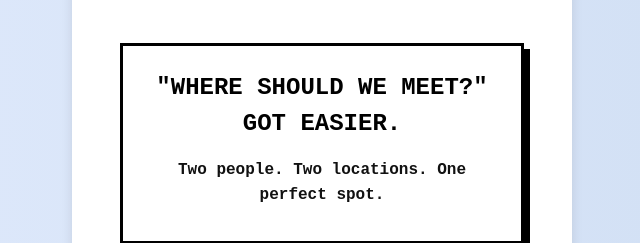
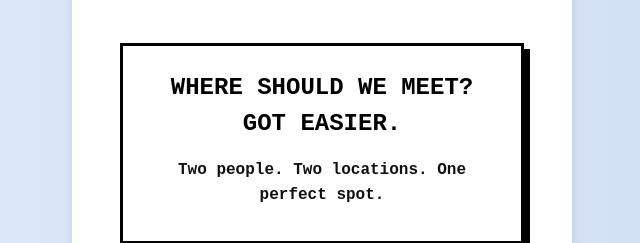
Before and after one commit to dhruv0251/meetmid, a Next.js app: page / in a window 1280 px wide. Shown: the part 222-465 px from the top of the page, without its empty margins (318-958 px from the left). Built offline with nearby package versions, Linux system fonts and the light colour scheme.

Commit message:
Fix quotes issue

```diff
--- a/pages/index.js
+++ b/pages/index.js
@@ -79,7 +79,7 @@ const handleSubmit = async () => {
     height={300}
   />
   <div style={styles.descriptionBox}>
-  <h2 style={styles.title}> "Where Should We Meet?" Got Easier.</h2>
+  <h2 style={styles.title}> Where Should We Meet? Got Easier.</h2>
   <p style={styles.text}><strong>Two people. Two locations. One perfect spot.</strong></p>
   </div>
 
```
